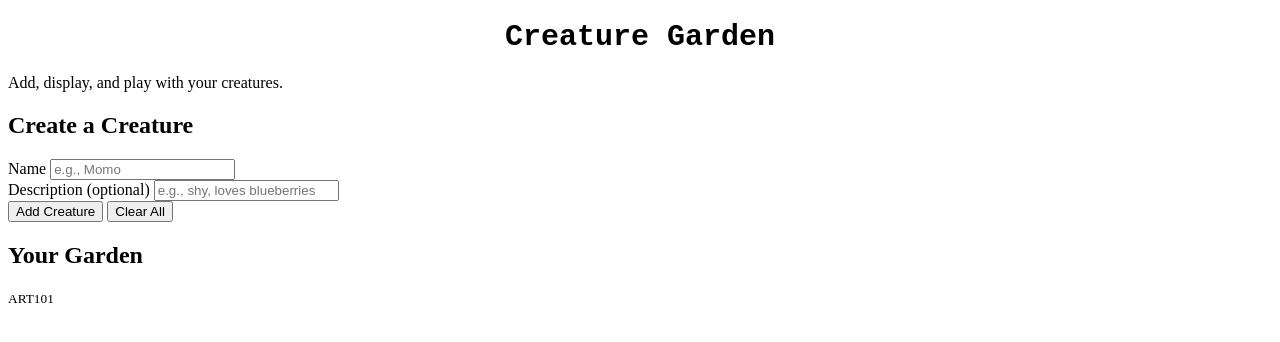
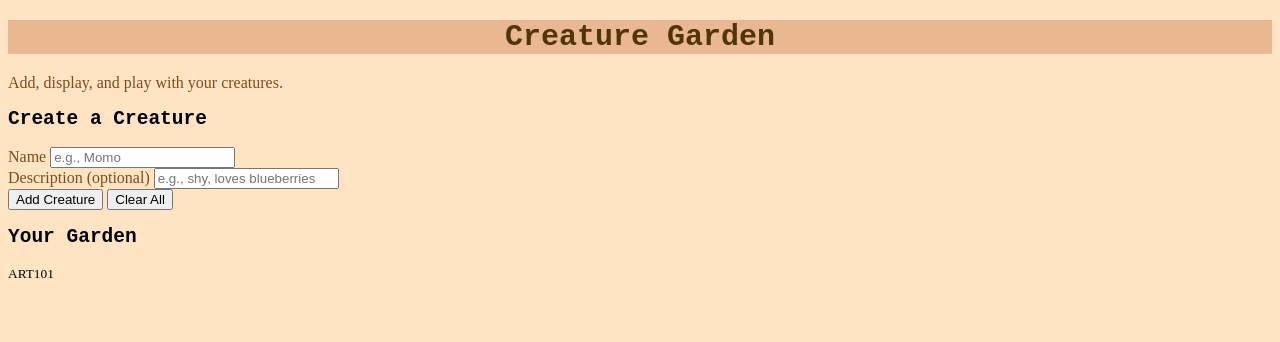
Before and after one commit to livivip/ART101, a plain HTML site: page garden/section.garden.html in a window 1280 px wide. Drawn offline with nearby package versions, Linux system fonts and the light colour scheme.

Commit message:
Update section.garden.css

```diff
--- a/garden/section.garden.css
+++ b/garden/section.garden.css
@@ -2,4 +2,26 @@ h1 {
     text-align: center;
     font-family: monospace;
     font-size: 30px;
+    color: rgb(83, 51, 11);
+    background-color:rgb(233, 184, 144)
 }
+
+.field {
+    color: rgb(122, 78, 25);
+}
+
+#subtitle {
+    color: rgb(122, 78, 25);
+}
+
+body {
+    background-color: bisque;
+}
+
+#form-title {
+    font-family: monospace;
+}
+
+#zone-title {
+    font-family: monospace;
+}
```
